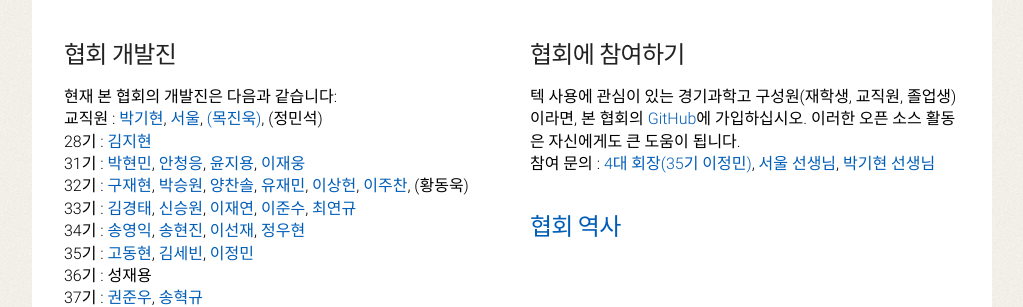
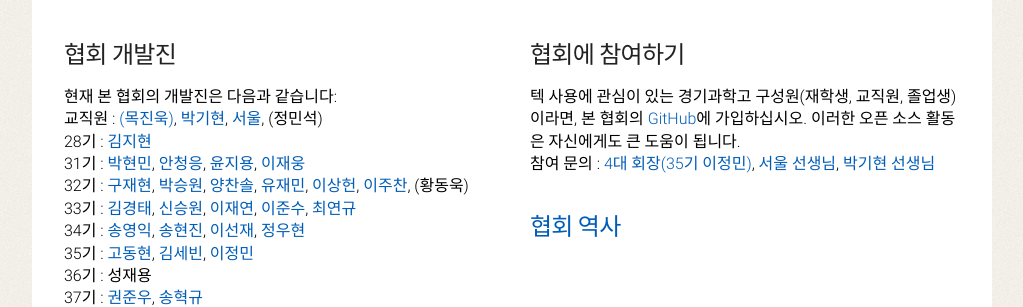
Before and after one commit to gshstexsociety/gshstexsociety.github.io, a Jekyll site: the page built from 참여/index.md, in a window 1280 px wide. Shown: the part 538-845 px from the top of the page, without its empty margins (128-1151 px from the left). Built offline with Jekyll 4.4.1, drawn with Linux system fonts in a browser that asks for light colours.

```diff
--- a/참여/index.md
+++ b/참여/index.md
@@ -23,7 +23,7 @@ permalink: /참여/
     <h2>협회 개발진</h2>
     <p>현재 본 협회의 개발진은 다음과 같습니다:
     <br>
-    교직원 : <a href="https://github.com/guitar79">박기현</a>, <a href="https://github.com/WoolSeo">서울</a>, <a href="https://github.com/mchinook">(목진욱)</a>, (정민석)
+    교직원 : <a href="https://github.com/mchinook">(목진욱)</a>, <a href="https://github.com/guitar79">박기현</a>, <a href="https://github.com/WoolSeo">서울</a>, (정민석)
     <br>
     28기 : <a href="https://github.com/simnalamburt">김지현</a>
     <br>
```
